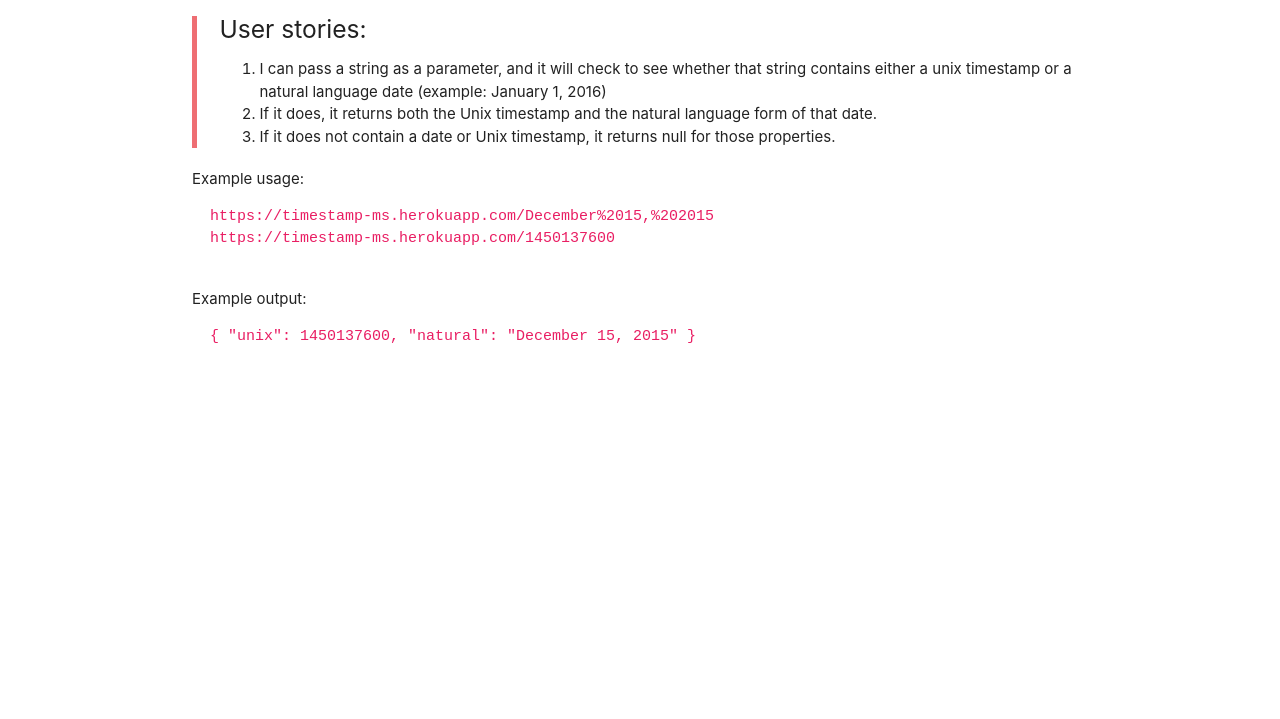
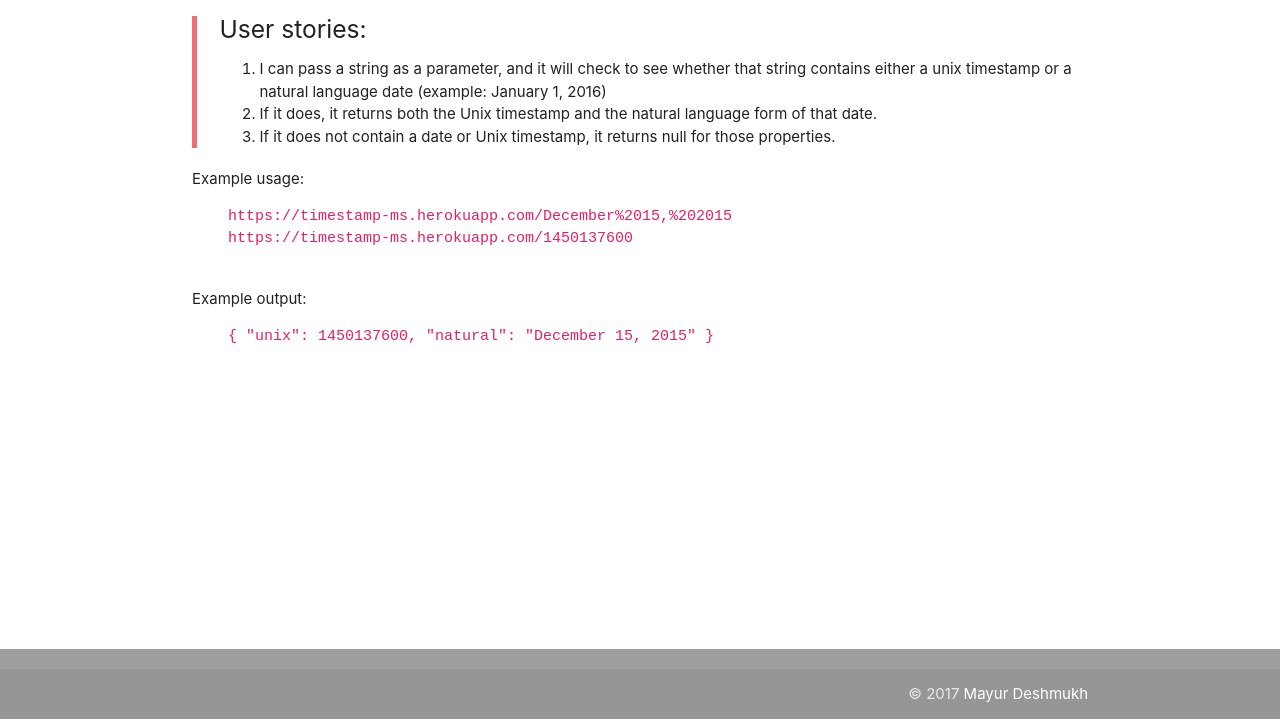
Before and after one commit to deshmukhmayur/fcc-timestamp-microservice, a website: page public/index.html in a window 1280 px wide. Shown: the part 81-800 px from the top of the page. Drawn offline with nearby package versions, Linux system fonts and the light colour scheme.

Commit message:
Added comments and updated index.html

```diff
--- a/index.js
+++ b/index.js
@@ -6,8 +6,10 @@ var app = express();
 
 env(__dirname + '/.env');
 
+// to prettify JSON output
 // app.set('json spaces', 40);
 
+// to serve static files without routes
 app.use(express.static(path.join(__dirname, 'public')));
 
 // routes
--- a/public/index.html
+++ b/public/index.html
@@ -13,8 +13,20 @@
 
   <!--Let browser know website is optimized for mobile-->
   <meta name="viewport" content="width=device-width, initial-scale=1.0"/>
+
+  <style>
+    body {
+      min-height: 100vh;
+      display: flex;
+      flex-direction: column;
+    }
+    main {
+      flex: 1 0 auto;
+    }
+  </style>
 </head>
-<body class="container">
+<body>
+  <main class="container">
     <h3>Timestamp Microservice (JSON API)</h3>
 
     <blockquote>
@@ -38,7 +50,15 @@
     <samp><pre class="pink-text">
     { "unix": 1450137600, "natural": "December 15, 2015" }
     </pre></samp>
+  </main>
 
+
+  <footer class="page-footer grey">
+		<div class="footer-copyright">
+			<div class="container right-align">&copy; 2017 <a href="//deshmukhmayur.com" class="white-text">Mayur Deshmukh</a>
+			</div>
+		</div>
+	</footer>
 
   <!--Import jQuery before materialize.js-->
   <script type="text/javascript" src="https://code.jquery.com/jquery-2.1.1.min.js"></script>
```
Lines whose indentation alone changed are shown as unchanged.
